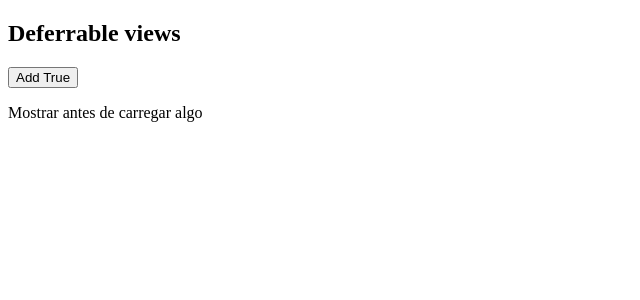
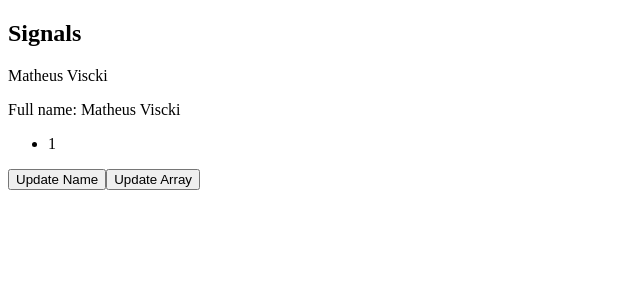
Before and after one commit to mathvsk/meu-primeiro-projeto, an Angular app: page / in a window 1280 px wide. Shown: the top 300 px of the page, without its empty margins (0-640 px from the left). Built offline with nearby package versions, Linux system fonts and the light colour scheme.

Commit message:
feat: aplicar conceitos de signal()

```diff
--- a/src/app/app.component.ts
+++ b/src/app/app.component.ts
@@ -5,17 +5,19 @@ import { NewComponentComponent } from "./components/new-component/new-component.
 import { TemplateBindingComponent } from './components/template/template-binding/template-binding.component';
 import { TemplateVariablesComponent } from "./components/template/template-variables/template-variables.component";
 import { TemplateDeferrableViewsComponent } from "./components/template/template-deferrable-views/template-deferrable-views.component";
+import { SignalsComponent } from "./components/signals/signals/signals.component";
 
 @Component({
   selector: 'app-root',
   standalone: true,
-  imports: [RouterOutlet, NewComponentComponent, TemplateBindingComponent, TemplateVariablesComponent, TemplateDeferrableViewsComponent],
+  imports: [RouterOutlet, NewComponentComponent, TemplateBindingComponent, TemplateVariablesComponent, TemplateDeferrableViewsComponent, SignalsComponent],
   template: `
     <router-outlet />
     <!-- <app-new-component />
     <app-template-binding /> -->
     <!-- <app-template-variables /> -->
-     <app-template-deferrable-views />
+     <!-- <app-template-deferrable-views /> -->
+      <app-signals />
   `,
 })
 export class AppComponent {}
--- /dev/null
+++ b/src/app/components/signals/signals/signals.component.html
@@ -0,0 +1,13 @@
+<h2>Signals</h2>
+
+<p>{{ this.firstName() }} {{ this.lastName() }}</p>
+<p>{{ this.fullName() }}</p>
+
+<ul>
+    @for (item of this.array(); track $index) {
+        <li>{{ item }}</li>
+    }
+</ul>
+
+<button (click)="updateName()">Update Name</button>
+<button (click)="updateArray()">Update Array</button>
--- /dev/null
+++ b/src/app/components/signals/signals/signals.component.ts
@@ -0,0 +1,30 @@
+import { Component, computed, signal } from '@angular/core';
+
+@Component({
+  selector: 'app-signals',
+  standalone: true,
+  imports: [],
+  templateUrl: './signals.component.html',
+  styleUrl: './signals.component.scss'
+})
+export class SignalsComponent {
+  public firstName = signal("Matheus");
+  public lastName = signal("Viscki");
+  public array = signal([1]);
+
+  public fullName = computed(() => {
+    return `Full name: ${this.firstName()} ${this.lastName()}`;
+  });
+
+  constructor() {}
+
+  public updateName() {
+    this.firstName.set("Igor");
+  }
+
+  public updateArray() {
+    this.array.update((oldValue) => {
+      return [...oldValue, oldValue.length + 1];
+    });
+  }
+}
```
Also changed, not shown: src/app/components/signals/signals/signals.component.scss (added), 1 other file (tests, documents, lock files or other folders).
